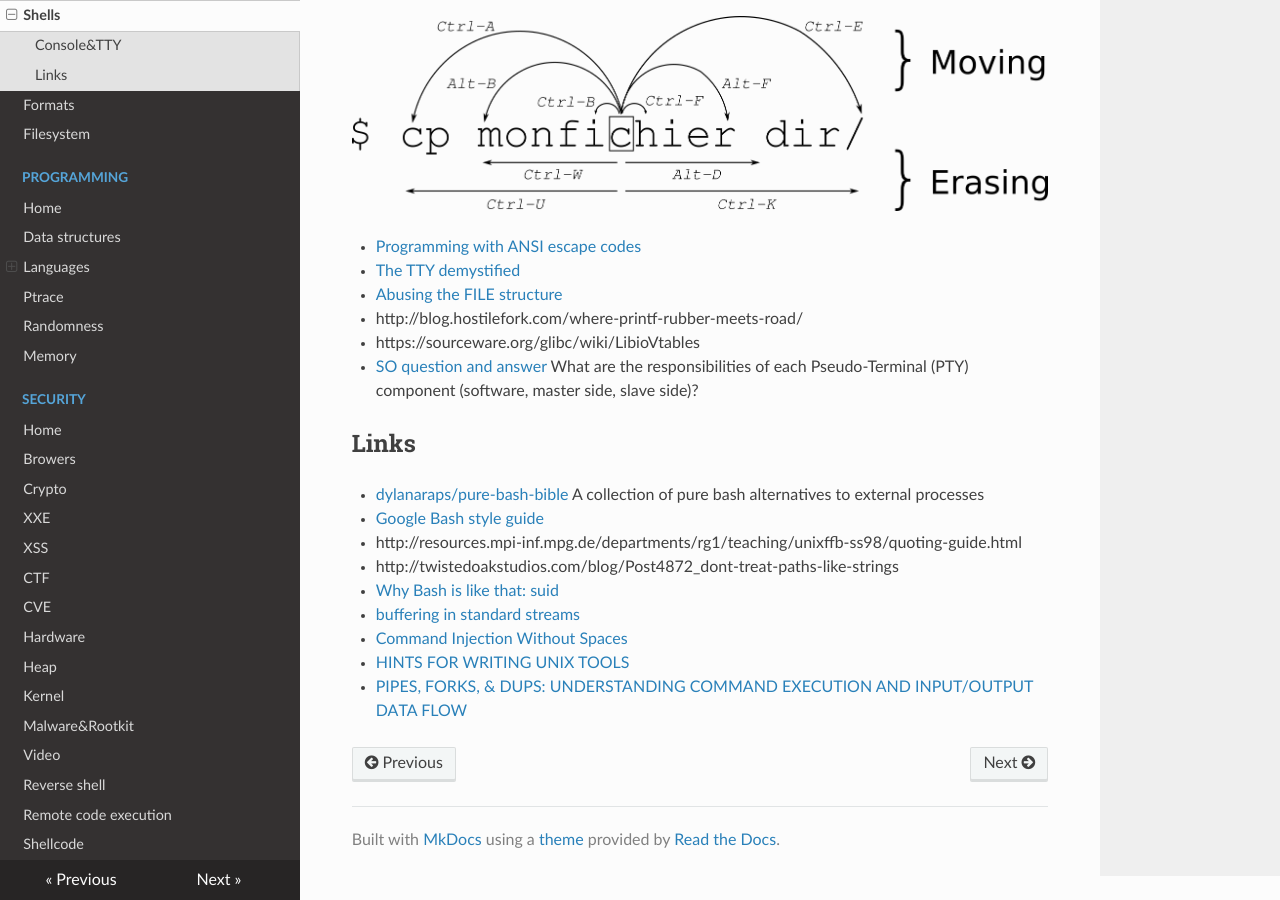
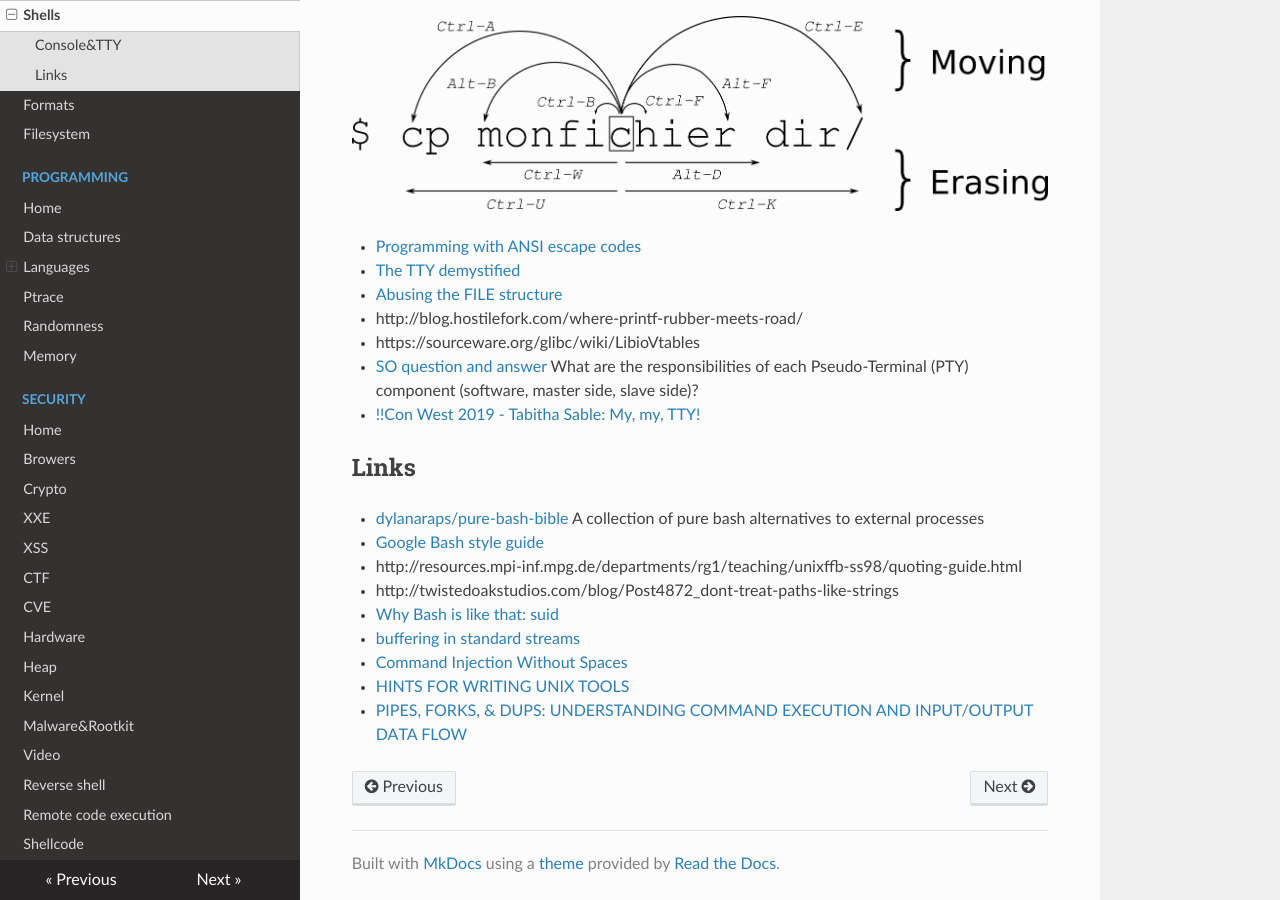
Before and after one commit to gipi/low-level, an MkDocs documentation site: the page built from docs/shell.md, in a window 1280 px wide and 900 px high, scrolled down 666 px. Built offline with MkDocs 1.6.1, drawn with Linux system fonts in a browser that asks for light colours; nearby versions of some CDN libraries; old or Windows-style settings are respelled for this version of MkDocs.

Commit message:
Update shell.md

```diff
--- a/docs/shell.md
+++ b/docs/shell.md
@@ -30,6 +30,7 @@ An useful diagram from [here](https://clementc.github.io/blog/2018/01/25/moving_
  - http://blog.hostilefork.com/where-printf-rubber-meets-road/
  - https://sourceware.org/glibc/wiki/LibioVtables
  - [SO question and answer](https://unix.stackexchange.com/questions/117981/what-are-the-responsibilities-of-each-pseudo-terminal-pty-component-software) What are the responsibilities of each Pseudo-Terminal (PTY) component (software, master side, slave side)?
+ - [!!Con West 2019 - Tabitha Sable: My, my, TTY!](https://www.youtube.com/watch?v=bdBQPwMFkFY)
 
 ## Links
 
```
